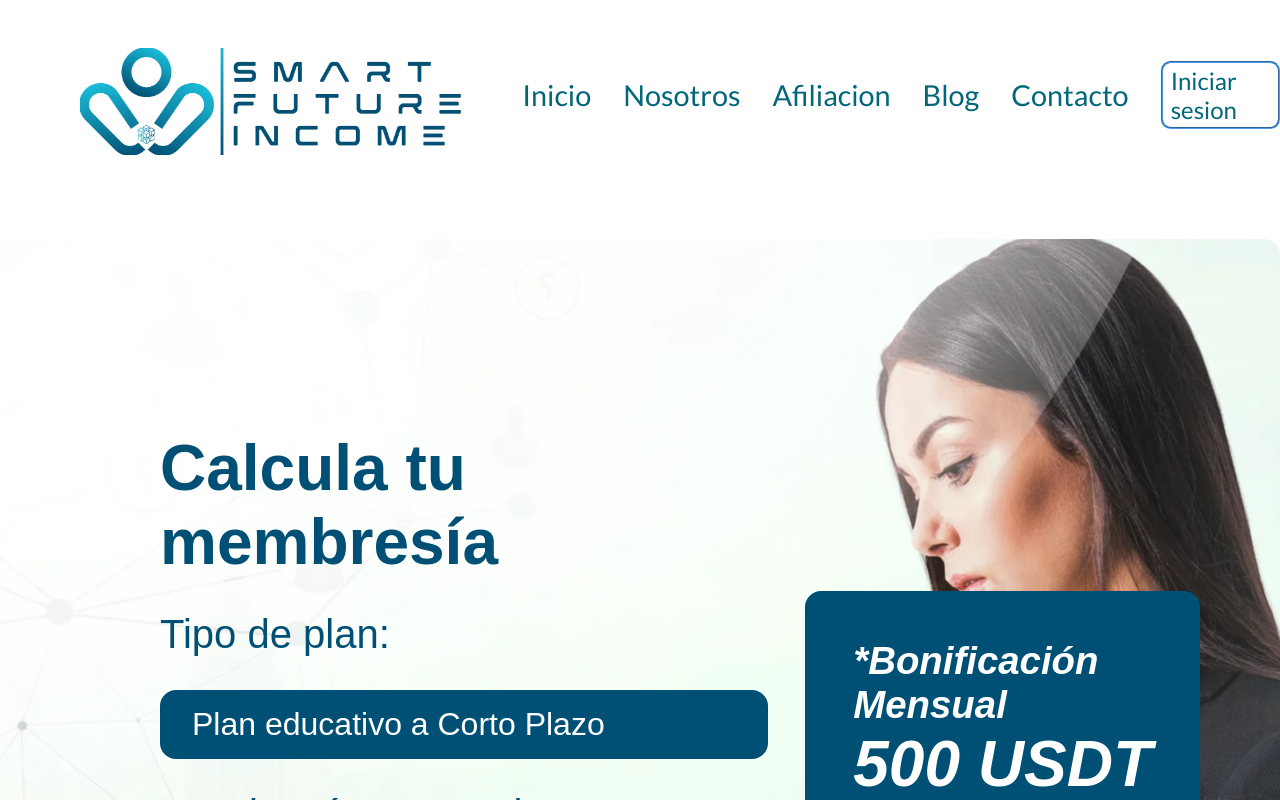
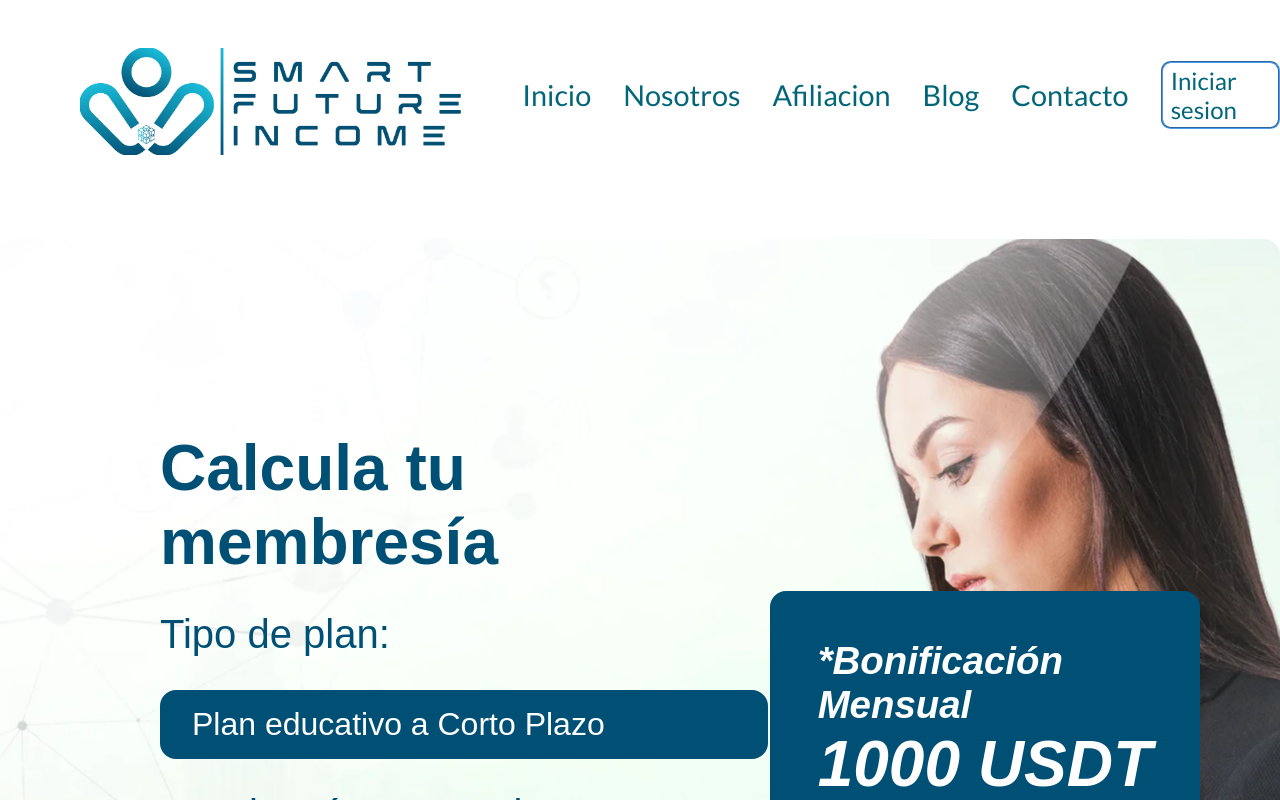
Before and after one commit to ivanmacedonio/SFIpage, a React (Vite) app: page /membresia in a window 1280 px wide. Shown: the top 800 px of the page. Built offline with nearby package versions, Linux system fonts and the light colour scheme.

Commit message:
cambio a usdt

```diff
--- a/src/pages/Membresia.jsx
+++ b/src/pages/Membresia.jsx
@@ -25,7 +25,7 @@ export const Membresia = () => {
         </div>
         <div className="precio">
           <h2>*Bonificación Mensual</h2>
-          <h1>500 USDT</h1>
+          <h1>1000 USDT</h1>
           <p>
             *Este monto es aproximado y se liberará una vez alcanzada la
             maduración de la membresía. Nota, el programa de bonificación
```
